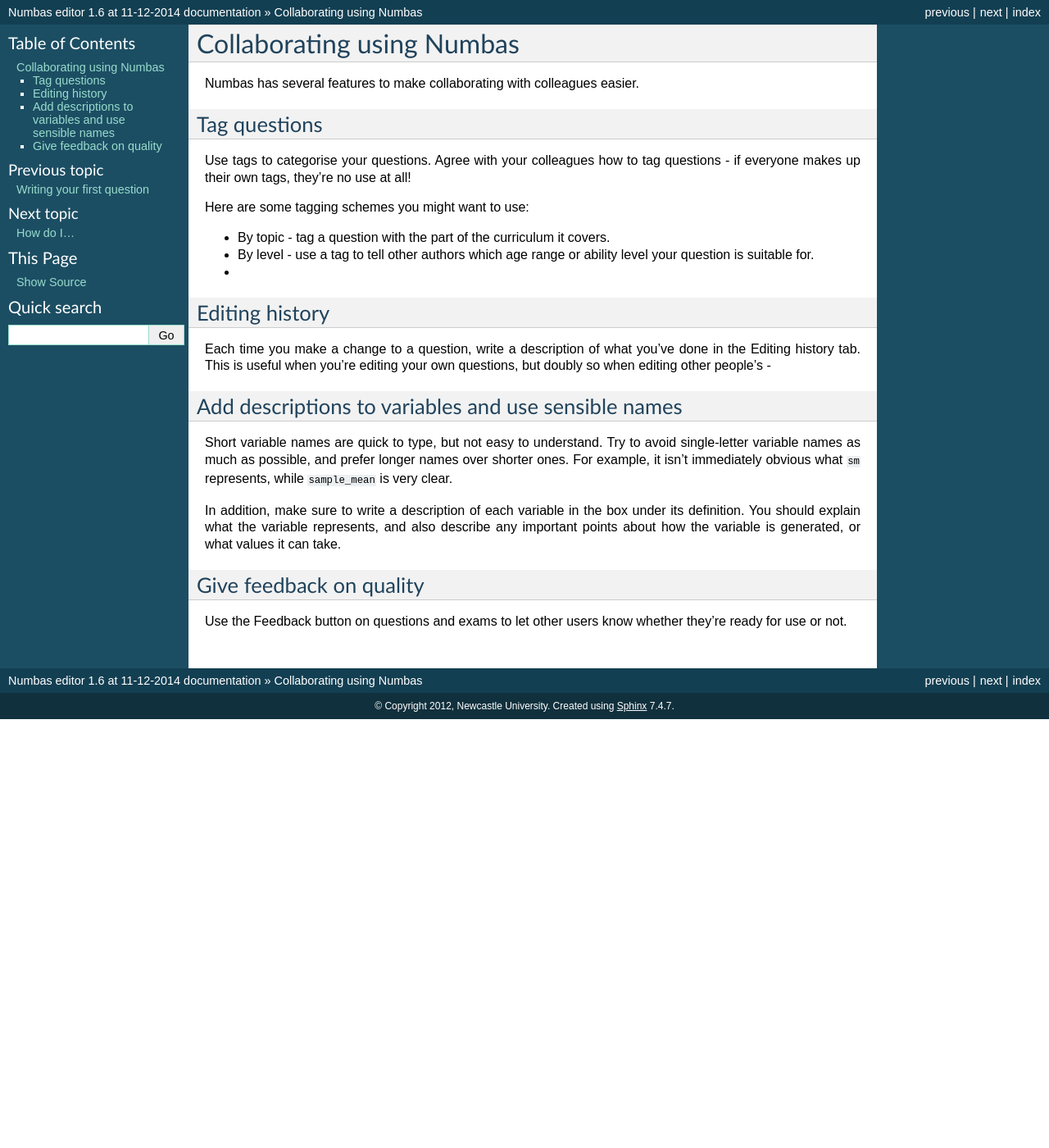
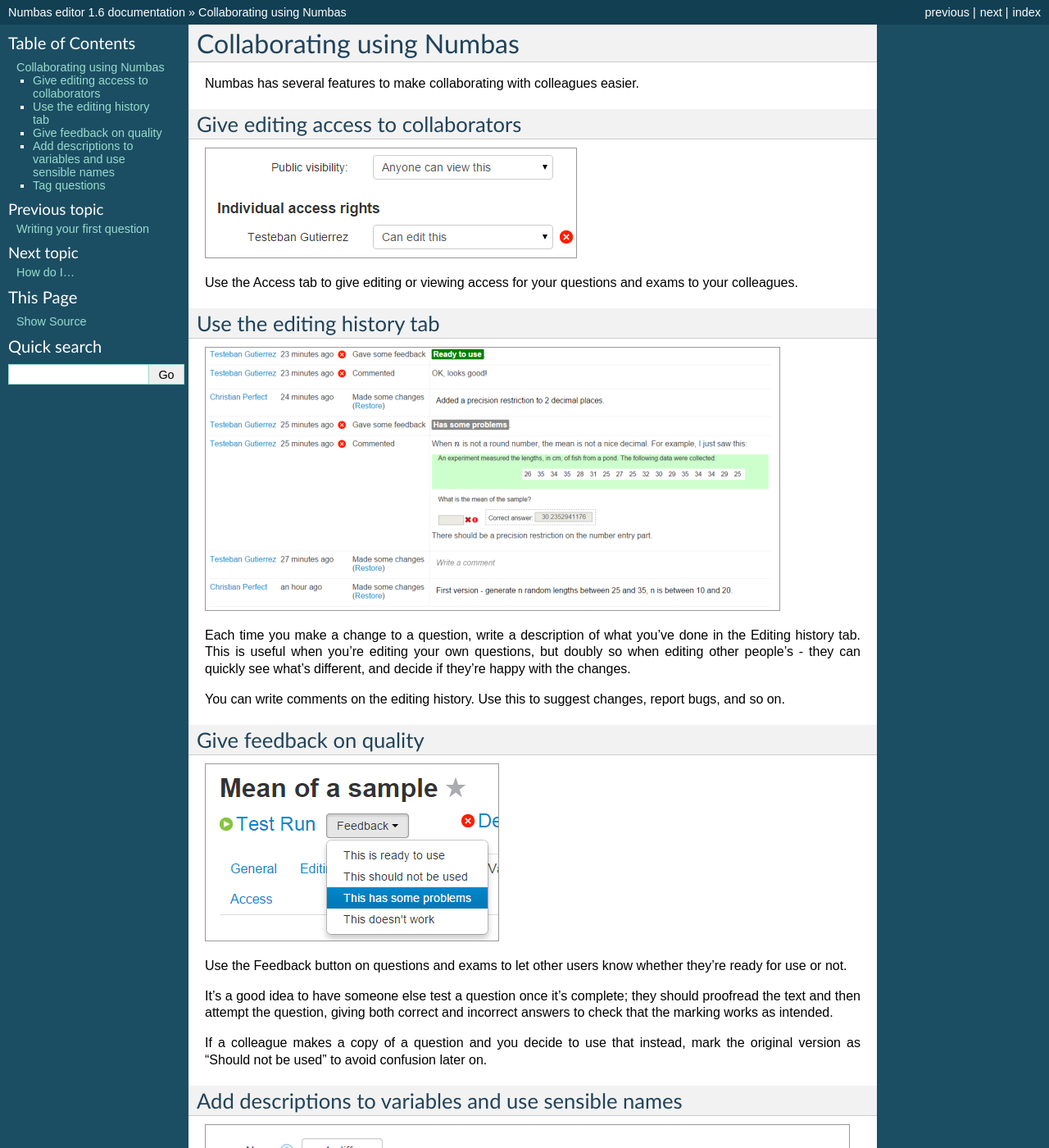
Before and after one commit to numbas/editor-docs, a Sphinx documentation site: the page built from source/collaboration.rst, in a window 1280 px wide and 1400 px high. Shown: the whole window at 82% size. Built offline with Sphinx 7.4.7, drawn with Linux system fonts in a browser that asks for light colours; some of the changed text lies outside the part shown.

Commit message:
flesh out the collaboration page

```diff
--- a/source/collaboration.rst
+++ b/source/collaboration.rst
@@ -2,6 +2,42 @@ Collaborating using Numbas
 ==========================
 
 Numbas has several features to make collaborating with colleagues easier.
+
+Give editing access to collaborators
+------------------------------------
+
+.. image:: _static/images/screenshots/access_rights.png
+
+Use the :guilabel:`Access` tab to give editing or viewing access for your questions and exams to your colleagues.
+
+Use the editing history tab
+---------------------------
+
+.. image:: _static/images/screenshots/sample_editing_history.png
+
+Each time you make a change to a question, write a description of what you've done in the :guilabel:`Editing history` tab. This is useful when you're editing your own questions, but doubly so when editing other people's - they can quickly see what's different, and decide if they're happy with the changes.
+
+You can write comments on the editing history. Use this to suggest changes, report bugs, and so on.
+
+Give feedback on quality
+------------------------
+
+.. image:: _static/images/screenshots/feedback_dropdown.png
+
+Use the :guilabel:`Feedback` button on questions and exams to let other users know whether they're ready for use or not.
+
+It's a good idea to have someone else test a question once it's complete; they should proofread the text and then attempt the question, giving both correct and incorrect answers to check that the marking works as intended.
+
+If a colleague makes a copy of a question and you decide to use that instead, mark the original version as "Should not be used" to avoid confusion later on.
+
+Add descriptions to variables and use sensible names
+----------------------------------------------------
+
+.. image:: _static/images/screenshots/variable_description.png
+
+Short variable names are quick to type, but not easy to understand. Try to avoid single-letter variable names as much as possible, and prefer longer names over shorter ones. For example, it isn't immediately obvious what ``sm`` represents, while ``sample_mean`` is very clear.
+
+In addition, make sure to write a description of each variable in the box under its definition. You should explain what the variable represents, and also describe any important points about how the variable is generated, or what values it can take.
 
 Tag questions
 -----------------
@@ -10,23 +46,5 @@ Use tags to categorise your questions. Agree with your colleagues how to tag que
 
 Here are some tagging schemes you might want to use:
 
-* By topic - tag a question with the part of the curriculum it covers.
+* By topic - tag a question with the part of the curriculum it covers, separately from the name of the particular course you're making it for, so colleagues teaching other courses can find it.
 * By level - use a tag to tell other authors which age range or ability level your question is suitable for.
-*
-
-Editing history
----------------
-
-Each time you make a change to a question, write a description of what you've done in the :guilabel:`Editing history` tab. This is useful when you're editing your own questions, but doubly so when editing other people's -
-
-Add descriptions to variables and use sensible names
-----------------------------------------------------
-
-Short variable names are quick to type, but not easy to understand. Try to avoid single-letter variable names as much as possible, and prefer longer names over shorter ones. For example, it isn't immediately obvious what ``sm`` represents, while ``sample_mean`` is very clear.
-
-In addition, make sure to write a description of each variable in the box under its definition. You should explain what the variable represents, and also describe any important points about how the variable is generated, or what values it can take.
-
-Give feedback on quality
-------------------------
-
-Use the :guilabel:`Feedback` button on questions and exams to let other users know whether they're ready for use or not.
--- a/source/conf.py
+++ b/source/conf.py
@@ -50,7 +50,7 @@ copyright = u'2012, Newcastle University'
 # The short X.Y version.
 version = '1.6'
 # The full version, including alpha/beta/rc tags.
-release = '1.6 at 11-12-2014'
+release = '1.6'
 
 # The language for content autogenerated by Sphinx. Refer to documentation
 # for a list of supported languages.
```
Also changed, not shown: source/_static/images/screenshots/access_rights.png (added), source/_static/images/screenshots/feedback_dropdown.png (added), source/_static/images/screenshots/sample_editing_history.png (added), source/_static/images/screenshots/variable_description.png (added).
